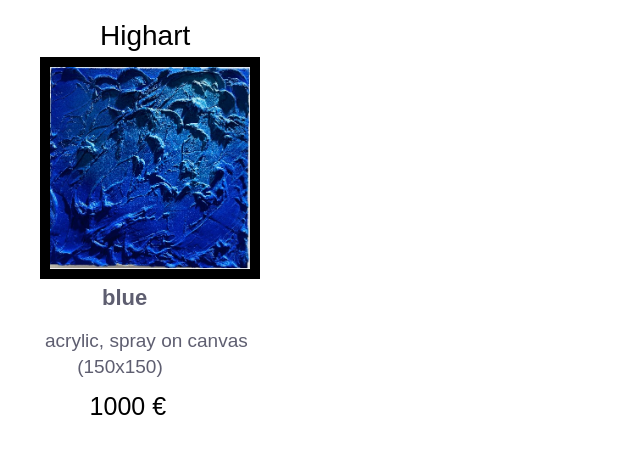
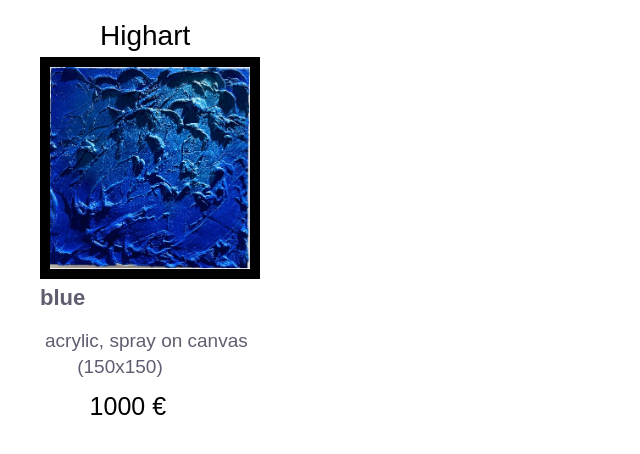
Before and after one commit to teva-redpill/high_art, a React (Create React App) app: page /blue in a window 1280 px wide. Shown: the top 454 px of the page, without its empty margins (0-640 px from the left). Built offline with nearby package versions, Linux system fonts and the light colour scheme.

Commit message:
build: improve card

```diff
--- a/src/App.js
+++ b/src/App.js
@@ -16,7 +16,7 @@ function App() {
           <Route exact path="/parietal" element={<CardQR name='parietal' dimensions='215x190' materials='acrylic on linen' price='5000 €' />} />
           <Route exact path="/iceberg" element={<CardQR name='iceberg' dimensions='187x147' materials='acrylic on canvas' price='5000 €' />} />
           <Route exact path="/golden" element={<CardQR name='golden-fleece' dimensions='116x104' materials='acrylic , spray on linen' price='5000 €'/>} />
-          <Route exact path="/silver" element={<CardQR name ='silver' dimensions='150x150' materials='acrylic, spray on canvas' price='1000 €'/>} />
+          <Route exact path="/sliver" element={<CardQR name ='silver' dimensions='150x150' materials='acrylic, spray on canvas' price='1000 €'/>} />
           <Route exact path="/green" element={<CardQR name='green' dimensions='150x150' materials='acrylic, spray on canvas' price='1000 €'/>} />
           <Route exact path="/blue" element={<CardQR name='blue' dimensions='150x150' materials='acrylic, spray on canvas' price='1000 €'/>} />
           <Route exact path="/atoms" element={<CardQR name='atoms' dimensions='200x143' materials='acrylic on canvas' price='5000 €'/>} />
--- a/src/components/cardQR/index.js
+++ b/src/components/cardQR/index.js
@@ -19,7 +19,7 @@ const CardQR = props => {
       <Card.Title style={{marginLeft:'60px', marginBottom:'5px', fontSize:'28px'}}>Highart</Card.Title>
       <Card.Img variant="top" style={{ width:'200px', backgroundColor:'#000000', padding:'10px'}} src={img_} />
       <Card.Body>
-        <Card.Title style={{marginLeft:'5%', fontSize:'22px', fontWeight:'bold', color:'rgba(25, 25, 51, 0.7)' }}>{name}</Card.Title>
+        <Card.Title style={{fontSize:'22px', fontWeight:'bold', color:'rgba(25, 25, 51, 0.7)' }}>{name}</Card.Title>
         <Card.Text style={{marginLeft:'5px', fontSize:'19px', color:'rgba(25, 25, 51, 0.7)' }}>
         {materials}
         </Card.Text>
```
